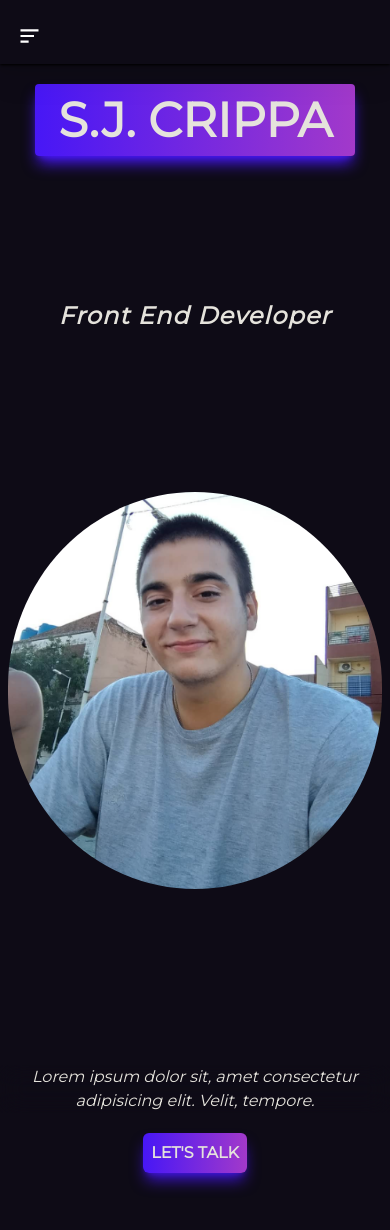
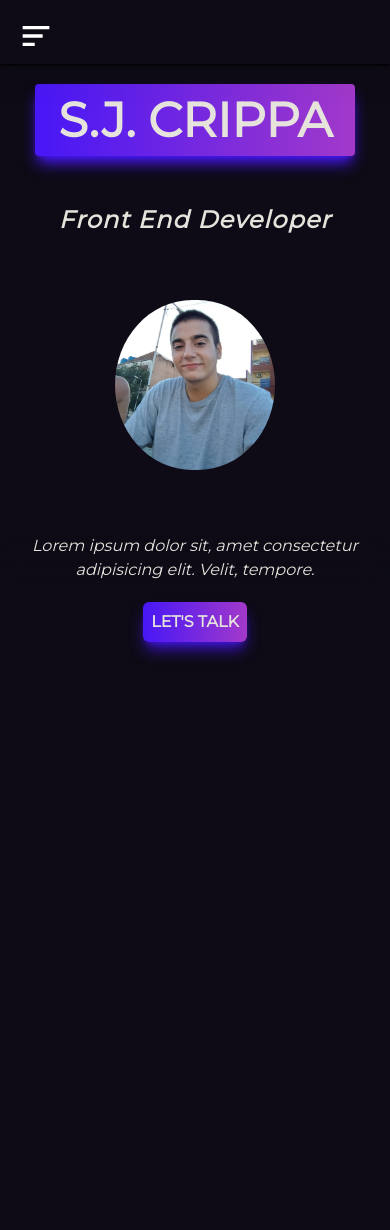
Before and after one commit to sjcrippa/portfolio-2023, a React (Vite) app: page / in a window 390 px wide. Shown: the top 1230 px of the page. Built offline with nearby package versions, Linux system fonts and the light colour scheme; what tailwindcss-animated would draw is missing.

Commit message:
responsive

```diff
--- a/src/components/Home.jsx
+++ b/src/components/Home.jsx
@@ -9,22 +9,22 @@ const Home = () => {
   return (
     <>
       <main className='home absolute w-full -z-10 mt-16'>
-        <h1 className='mt-5 text-light bg-gradient-to-r from-primary shadow-lg  shadow-primary to-secondary font-extrabold text-[3rem] w-80 mx-auto rounded text-center -mb-16'>
+        <h1 className='mt-5 text-light bg-gradient-to-r from-primary shadow-lg  shadow-primary to-secondary font-extrabold text-[3rem] w-80 mx-auto rounded text-center -mb-16 animate-fade-up animate-duration-500'>
           S.J. CRIPPA
         </h1>
         <div className="mx-auto container grid grid-cols-1 md:grid-cols-3">
 
-          <section className='mt-40 col animate-fade-right animate-once animate-duration-[600ms] animate-ease-linear animate-normal animate-fill-both'>
+          <section className='mt-16 md:mt-40 col animate-fade-right animate-once animate-duration-[600ms] animate-ease-linear animate-normal animate-fill-both'>
             <h2 className='text-light mt-12 italic text-2xl w-full font-bold tracking-wider text-center'>Front End Developer</h2>
           </section>
 
-          <section className='mt-24 animate-fade-right animate-once animate-duration-[600ms] animate-ease-linear animate-normal animate-fill-both'>
+          <section className='mt-16 md:mt-24 animate-fade-right animate-once animate-duration-[600ms] animate-ease-linear animate-normal animate-fill-both'>
             <div className='text-primary text-center'>
-              <img className='mt-16 px-2 rounded-full' src={profile} alt="profile-image" />
+              <img className='w-44 md:w-auto md:mt-16 px-2 rounded-full mx-auto' src={profile} alt="profile-image" />
             </div>
           </section>
 
-          <section className='mt-28 h-screen w-full animate-fade-right animate-once animate-duration-[600ms] animate-ease-linear animate-normal animate-fill-both'>
+          <section className='md:mt-28 h-screen w-full animate-fade-right animate-once animate-duration-[600ms] animate-ease-linear animate-normal animate-fill-both'>
             <div className='mt-16 text-center'>
               <p className='mx-auto italic text-light font-thin backdrop-blur-md'>Lorem ipsum dolor sit, amet consectetur adipisicing elit. Velit, tempore.</p>
               <LetsTalk />
--- a/src/containers/buttons/LetsTalk.jsx
+++ b/src/containers/buttons/LetsTalk.jsx
@@ -4,7 +4,7 @@ const LetsTalk = () => {
   return (
     <>
       <div className='flex justify-center'>
-        <button className='mx-16 p-2 rounded-md mt-5 bg-gradient-to-r from-primary shadow-lg shadow-primary/80 to-secondary text-light font-extrabold active:animate-jump animate-once animate-duration-1000 animate-ease-linear animate-normal animate-fill-bothanimate-delay-1000'>
+        <button className='mx-16 p-2 rounded-md mt-5 bg-gradient-to-r from-primary shadow-lg shadow-primary/80 to-secondary text-light font-extrabold hover:animate-jump animate-once animate-duration-1000 animate-ease-linear animate-normal animate-fill-bothanimate-delay-1000'>
           LET'S TALK
         </button>
       </div>
--- a/src/containers/navbar/Navbar.jsx
+++ b/src/containers/navbar/Navbar.jsx
@@ -12,7 +12,8 @@ const Navbar = () => {
   return (
     <>
       <nav
-        className='fixed mx-auto drop-shadow-md hover:drop-shadow-xl flex w-full bg-dark items-center z-10 shadow shadow-black '>
+        className='fixed mx-auto drop-shadow-md hover:drop-shadow-xl flex w-full bg-dark items-center z-10 shadow shadow-black justify-between'>
+        <div className='md:flex md:items-center md:px-4'>
           <Link to={"/home"}>
             <img
               className='hidden md:flex mt-1 w-16 h-16 rounded-lg cursor-default bg-transparent ml-5 hover:scale-105 duration-150'
@@ -28,6 +29,7 @@ const Navbar = () => {
             </button>
           </div>
           <Items />
+        </div>
         <div className='flex justify-end mr-12'>
           <Icons />
         </div>
@@ -36,7 +38,7 @@ const Navbar = () => {
       <nav className=
         {`flex w-1/2 md:items-center sm:px-4 md:gap-3 text-light text-md bg-primary px-5 mt-2 z-10 h-screen fixed -top-2 transition-color duration-500 ease-in md:hidden
         ${sideMenu ? '-left-[100%]' : 'fixed left-0 shadow-lg shadow-dark'}`}>
-        <div className='text-black flex flex-col uppercase'>
+        <div className='text-light flex flex-col uppercase'>
           <ul className='flex flex-col mt-5 justify-start items-start mx-auto gap-5 '>
             <Link
               className='flex gap-3 text-lg font-extrabold transition ease-in-out hover:scale-110 duration-100' to={'/home'}>
```
Lines whose indentation alone changed are shown as unchanged.
